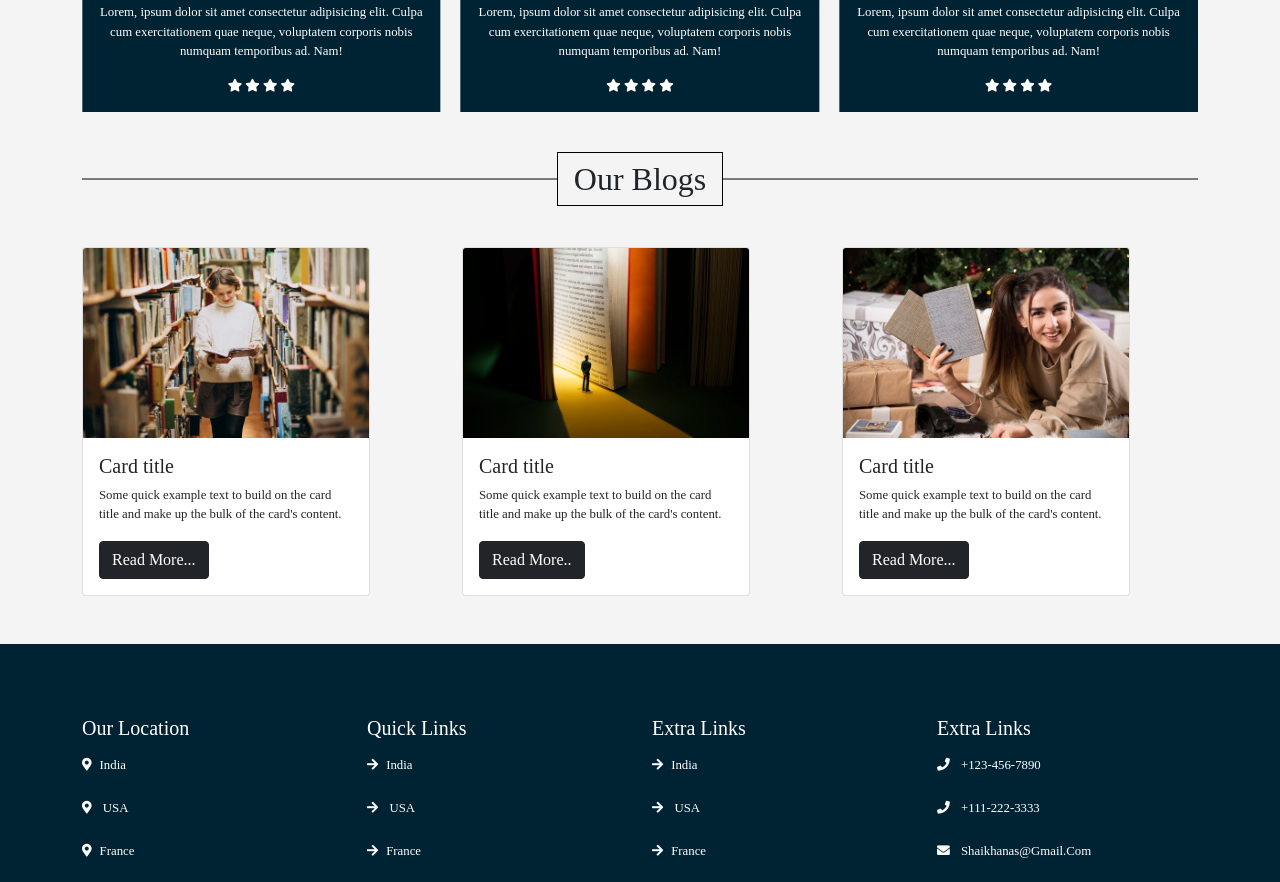
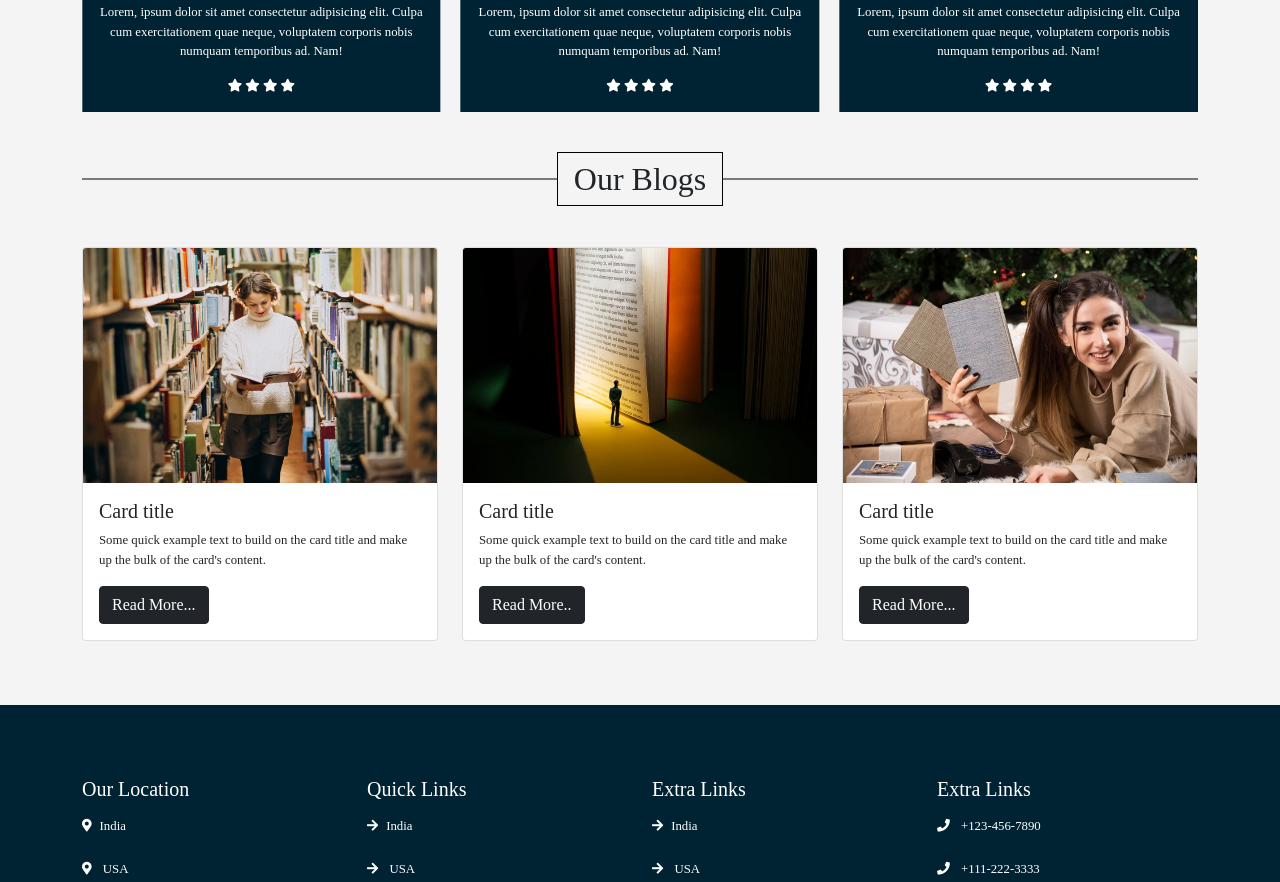
Before and after one commit to SwanPyaeSone999/ecolu-booksale, a plain HTML site: page index.html in a window 1280 px wide. Shown: the part 2994-3876 px from the top of the page. Drawn offline with nearby package versions, Linux system fonts and the light colour scheme.

Commit message:
remove-width-in-blog

```diff
--- a/index.html
+++ b/index.html
@@ -414,7 +414,6 @@
 
       <!-- newsletter -->
       <section class="newsletter mb-5">
-
        <div class="container  position-relative min-vh-50 px-md-5 py-md-5  py-0 px-0">
         <div class="position-absolute top-50 end-0">
             <form action="">
@@ -427,8 +426,6 @@
 
       </section>
       <!-- newsletter -->
-
-
       <!-- arrivals -->
       <section class="container-fluid arrivals  mt-0 mt-md-5" id="arrivals">
         <h2 class="text-center  feature__title"><span>New Arrival</span></h2>
@@ -758,15 +755,13 @@
                 </div>
             </div>
         </div>
-
       </section>
-
             <!-- blog -->
-            <section class="blogs container mt-5" id="blog">
+      <section class="blogs container mx-auto mt-5" id="blog">
           <h2 class="text-center  feature__title"><span>Our Blogs</span></h2>
           <div class="row mt-5">
-                    <div class="col-md-4">
-                        <div class="card" style="width: 18rem;">
+              <div class="col-md-4 mb-3">
+                  <div class="card" >
                       <img src="assets/blog-1.jpg" class="card-img-top" alt="...">
                       <div class="card-body">
                         <h5 class="card-title">Card title</h5>
@@ -775,8 +770,8 @@
                       </div>
                     </div>
               </div>
-                    <div class="col-md-4">
-                        <div class="card" style="width: 18rem;">
+              <div class="col-md-4 mb-3">
+                  <div class="card" >
                       <img src="assets/blog-2.jpg" class="card-img-top" alt="...">
                       <div class="card-body">
                         <h5 class="card-title">Card title</h5>
@@ -785,8 +780,8 @@
                       </div>
                     </div>
               </div>
-                    <div class="col-md-4">
-                        <div class="card" style="width: 18rem;">
+              <div class="col-md-4 mb-3">
+                  <div class="card" >
                       <img src="assets/blog-4.jpg" class="card-img-top" alt="...">
                       <div class="card-body">
                         <h5 class="card-title">Card title</h5>
@@ -801,10 +796,6 @@
       </section>
       <!--  -->
     </main>
-
-
-
-
     <!--  -->
     <footer>
             <div class="container-fluid mt-5 footer py-4">
@@ -844,7 +835,6 @@
                                 <a href="" class="btn rounded-circel"><i class="fab fa-twitter"></i></a>
                                 <a href="" class="btn rounded-circel"><i class="fab fa-instagram"></i></a>
                             </div>
-
                         </div>
                     </div>
                     <iframe src="https://www.google.com/maps/embed?pb=!1m18!1m12!1m3!1d488797.7925869668!2d95.90067376854641!3d16.83960887660747!2m3!1f0!2f0!3f0!3m2!1i1024!2i768!4f13.1!3m3!1m2!1s0x30c1949e223e196b%3A0x56fbd271f8080bb4!2sYangon%2C%20Myanmar%20(Burma)!5e0!3m2!1sen!2sit!4v1633051704485!5m2!1sen!2sit" width="100%" height="400" style="border:0;" allowfullscreen="" loading="lazy"></iframe>
```
Lines whose indentation alone changed are shown as unchanged.
